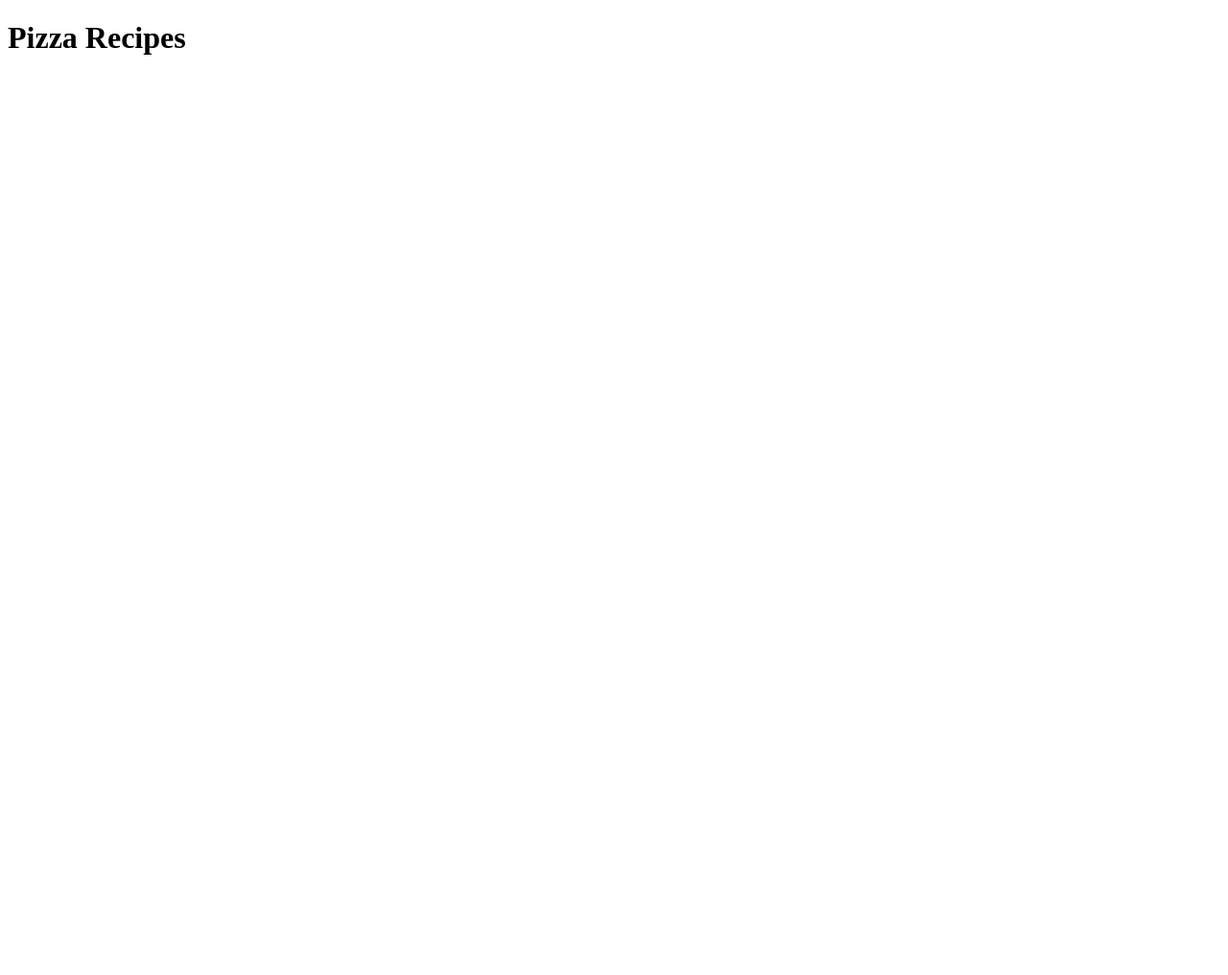
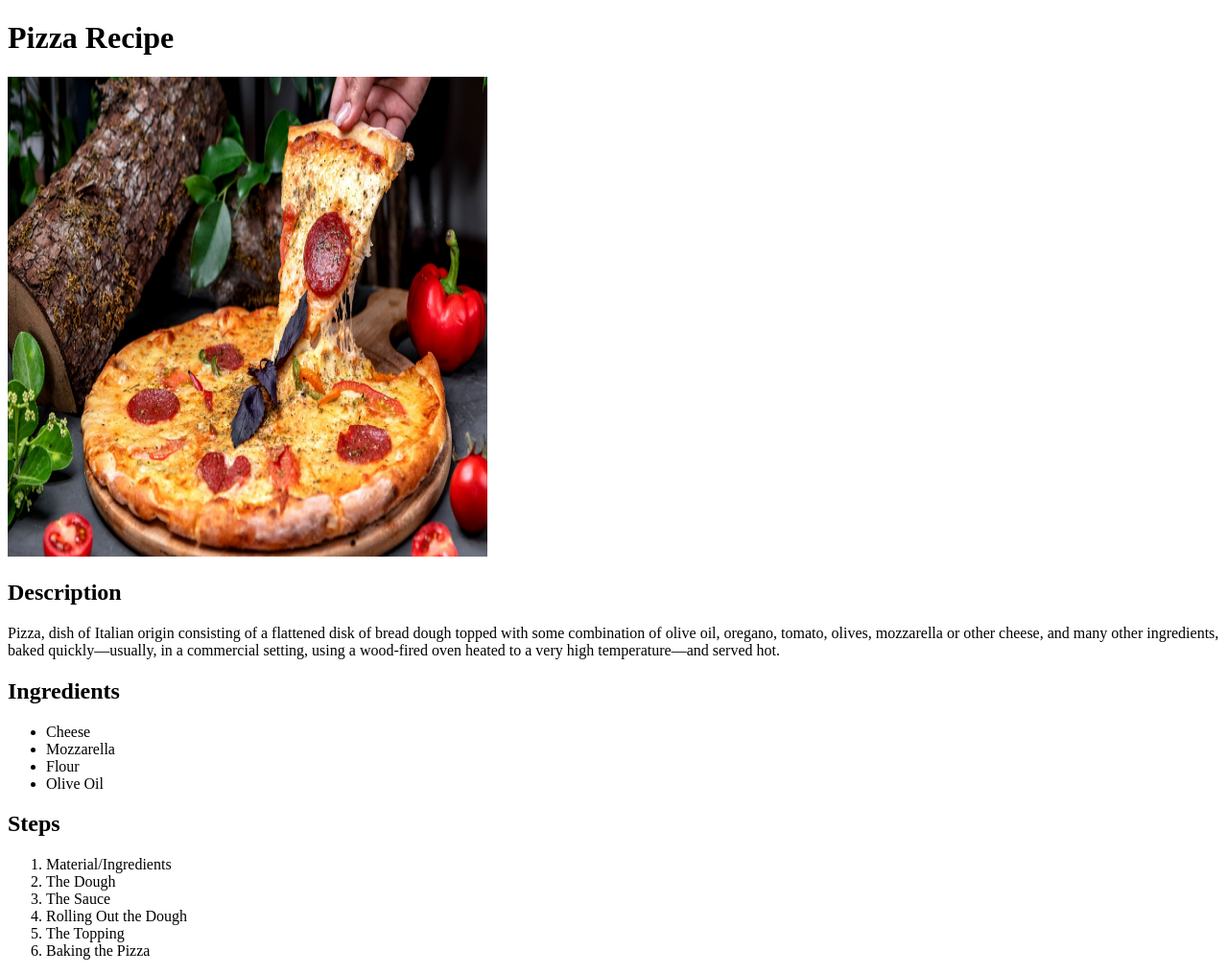
Before and after one commit to jaa38/odin-recipes, a plain HTML site: page recipes/pizza.html in a window 1280 px wide. Shown: the whole page at 96% size. Before the commit the page ends 800 px from the top, so only its background shows below. Drawn offline with Linux system fonts and the light colour scheme.

Commit message:
pizza update

```diff
--- a/recipes/pizza.html
+++ b/recipes/pizza.html
@@ -2,10 +2,42 @@
 <html lang="en">
   <head>
     <meta charset="UTF-8" />
-    <title>Pizza Recipes</title>
+    <title>Pizza Recipe</title>
   </head>
 
   <body>
-    <h1>Pizza Recipes</h1>
+    <h1>Pizza Recipe</h1>
+    <img src="/images/pizza.jpg" width="500" height="500" />
+
+    <h2>Description</h2>
+    <p>
+      Pizza, dish of Italian origin consisting of a flattened disk of bread
+      dough topped with some combination of olive oil, oregano, tomato, olives,
+      mozzarella or other cheese, and many other ingredients, baked
+      quickly—usually, in a commercial setting, using a wood-fired oven heated
+      to a very high temperature—and served hot.
+    </p>
+
+    <h2>Ingredients</h2>
+    <ul>
+      <li>Cheese</li>
+      <li>Mozzarella</li>
+      <li>Flour</li>
+      <li>Olive Oil</li>
+    </ul>
+
+    <h2>Steps</h2>
+    <ol>
+      <li>Material/Ingredients</li>
+      <li>The Dough</li>
+      <li>The Sauce</li>
+      <li>Rolling Out the Dough</li>
+      <li>The Topping</li>
+      <li>Baking the Pizza</li>
+    </ol>
+
+    <!-- <br />
+
+    <a href="/index.html">Return to Homepage</a> -->
   </body>
 </html>
```
